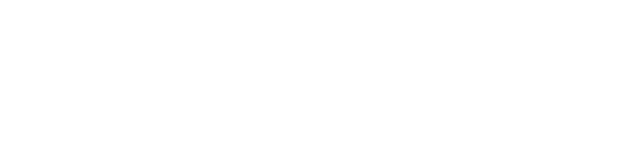
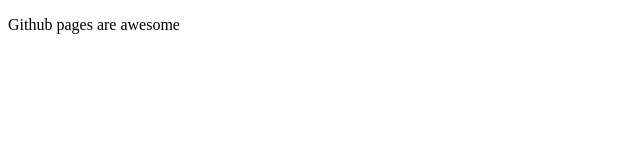
Before and after one commit to AmKrutskikh/vscode-git-test, a plain HTML site: page index.html in a window 1280 px wide. Shown: the whole page, without its empty margins (0-640 px from the left). Drawn offline with Linux system fonts and the light colour scheme.

Commit message:
text added

```diff
--- a/index.html
+++ b/index.html
@@ -7,5 +7,6 @@
   </head>
   <body>
     <div id="test"></div>
+    <p>Github pages are awesome</p>
   </body>
 </html>
```
